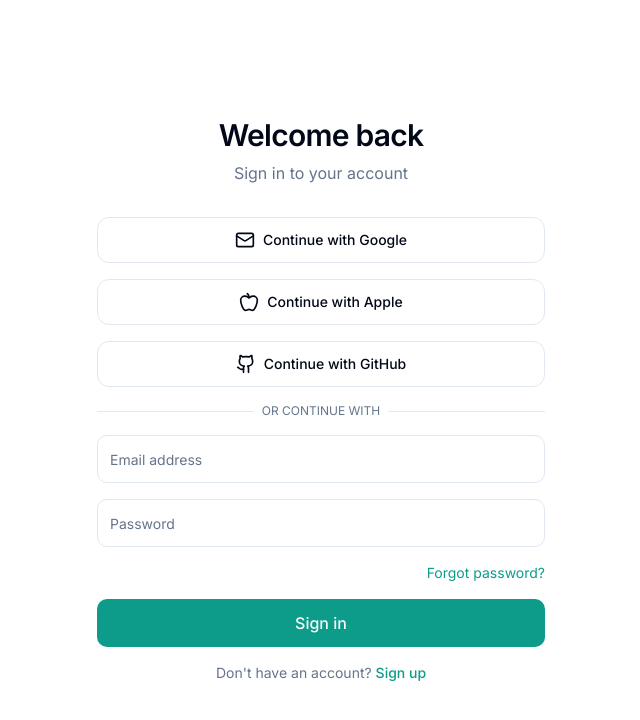
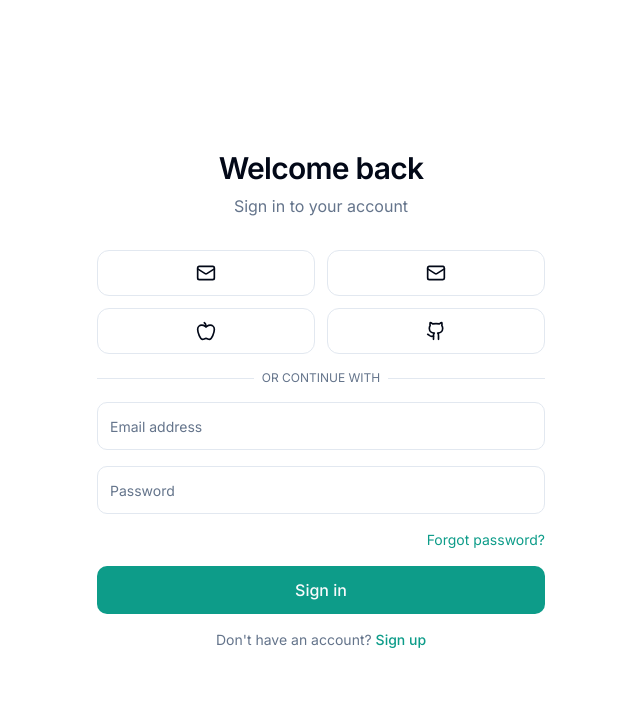
Before and after one commit to Ridhijaisingh31/securepetal, a React (Vite) app: page / in a window 1280 px wide. Shown: the top 720 px of the page, without its empty margins (319-959 px from the left). Built offline with nearby package versions, Linux system fonts and the light colour scheme.

Commit message:
Add social login buttons
Added buttons for Google, Microsoft, Apple, and GitHub login.

```diff
--- a/src/pages/Index.tsx
+++ b/src/pages/Index.tsx
@@ -23,18 +23,20 @@ const Index = () => {
         </div>
 
         <div className="space-y-4 slide-up">
+          <div className="grid grid-cols-2 gap-3">
             <button className="auth-button">
               <Mail className="h-5 w-5" />
-            <span>Continue with Google</span>
+            </button>
+            <button className="auth-button">
+              <Mail className="h-5 w-5" />
             </button>
             <button className="auth-button">
               <Apple className="h-5 w-5" />
-            <span>Continue with Apple</span>
             </button>
             <button className="auth-button">
               <Github className="h-5 w-5" />
-            <span>Continue with GitHub</span>
             </button>
+          </div>
 
           <div className="relative">
             <div className="absolute inset-0 flex items-center">
```
Lines whose indentation alone changed are shown as unchanged.
